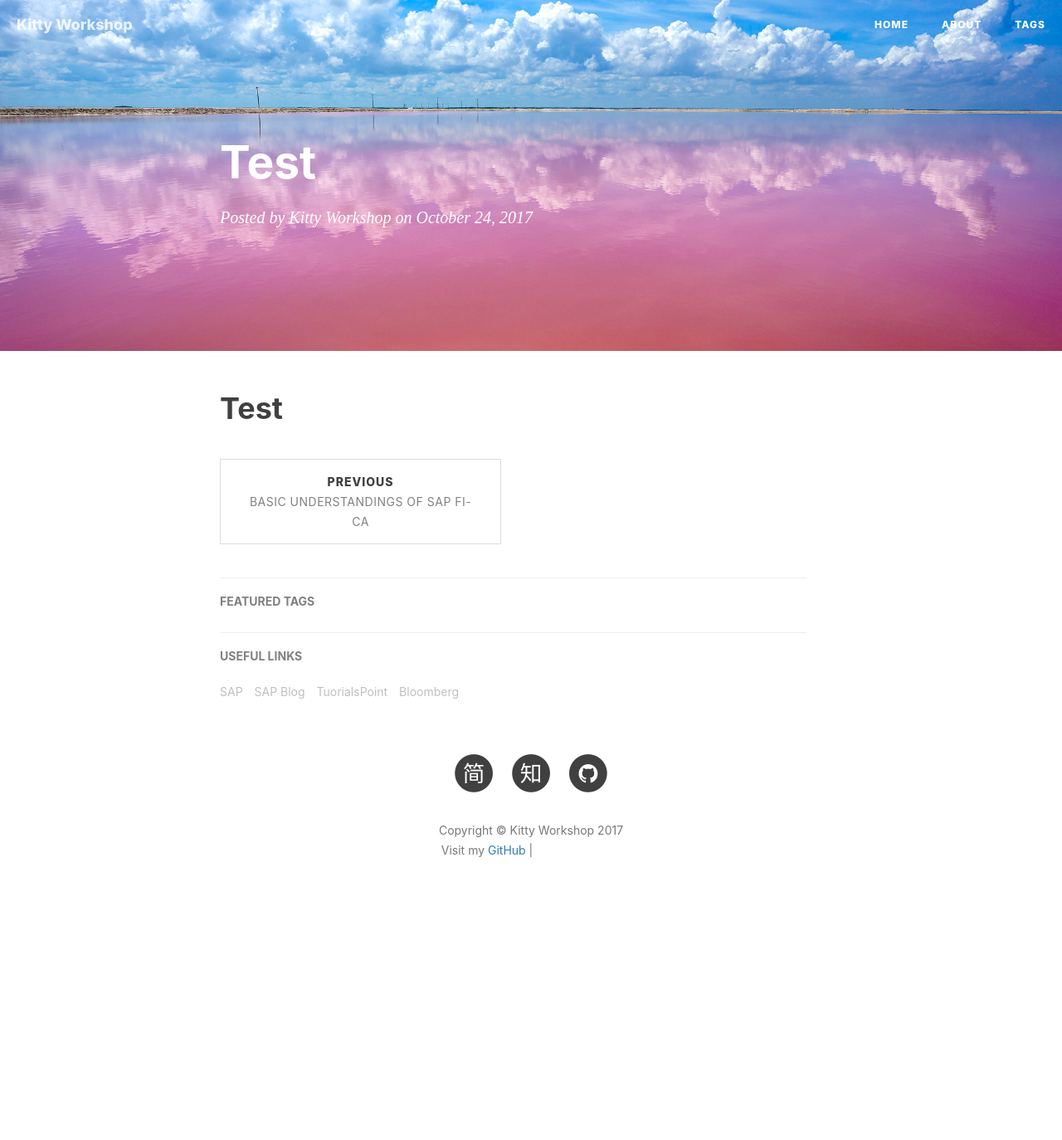
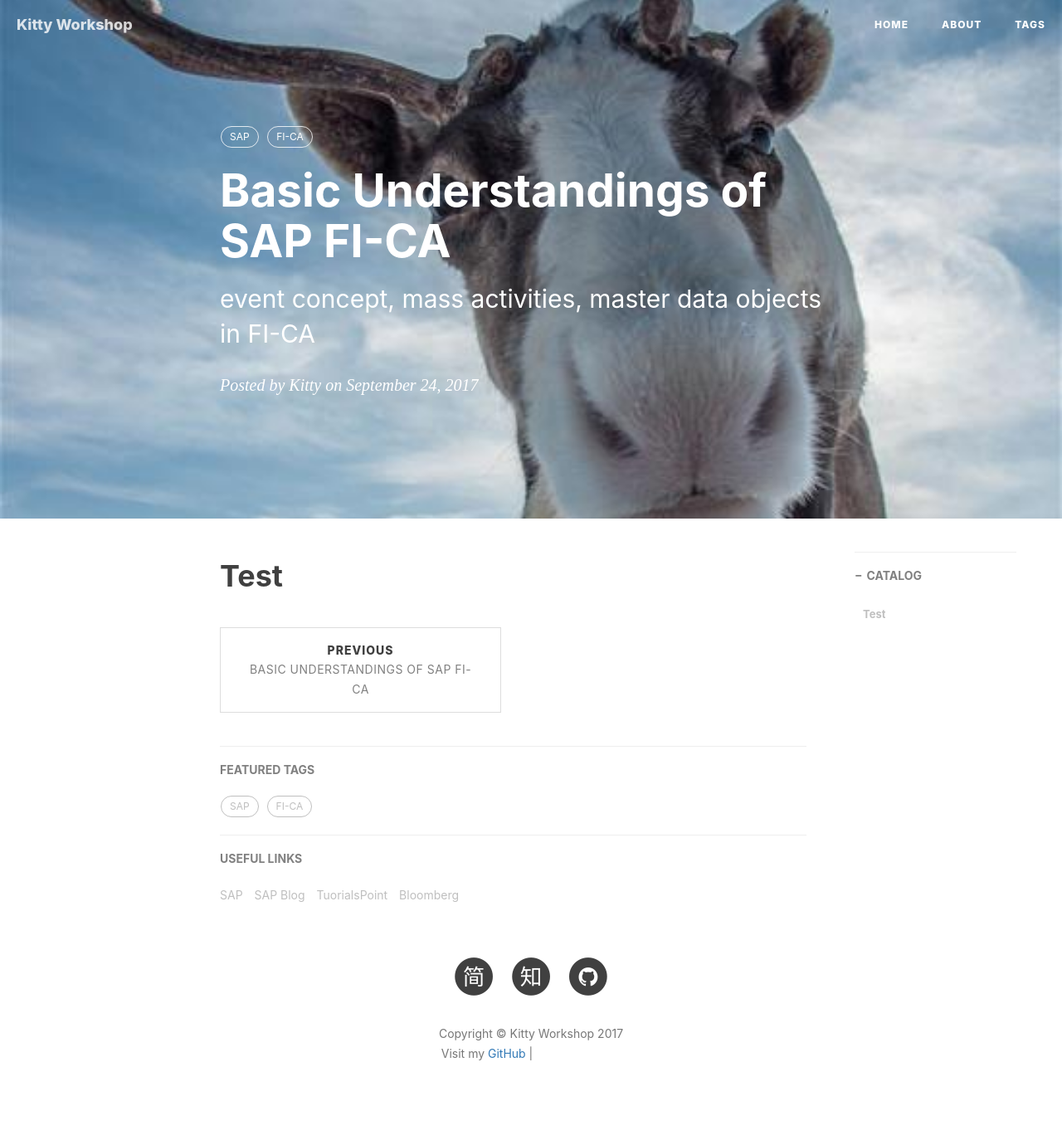
Before and after one commit to kittyworkshop/kittyworkshop.github.io, a Jekyll site: the page built from _posts/2017-10-24-test.md, in a window 1280 px wide. Shown: the whole page at 83% size. Built offline with Jekyll 4.4.1, drawn with Linux system fonts in a browser that asks for light colours; nearby versions of some CDN libraries; our own code applies the rules of GitHub Pages for plain Markdown files; comment, search, counter and statistics services are not loaded; before the commit the page ends 1129 px from its top, so only the background shows below that; grey boxes are pictures that could not be loaded.

Commit message:
Update 2017-10-24-test.md

```diff
--- a/_posts/2017-10-24-test.md
+++ b/_posts/2017-10-24-test.md
@@ -1,3 +1,12 @@
 ---
+layout:     post
+title:      Basic Understandings of SAP FI-CA
+subtitle:   event concept, mass activities, master data objects in FI-CA
+date:       2017-09-24
+author:     Kitty
+header-img: img/posttest.jpg
+catalog: true
+tags: SAP
+     FI-CA
 ---
 # Test
```
